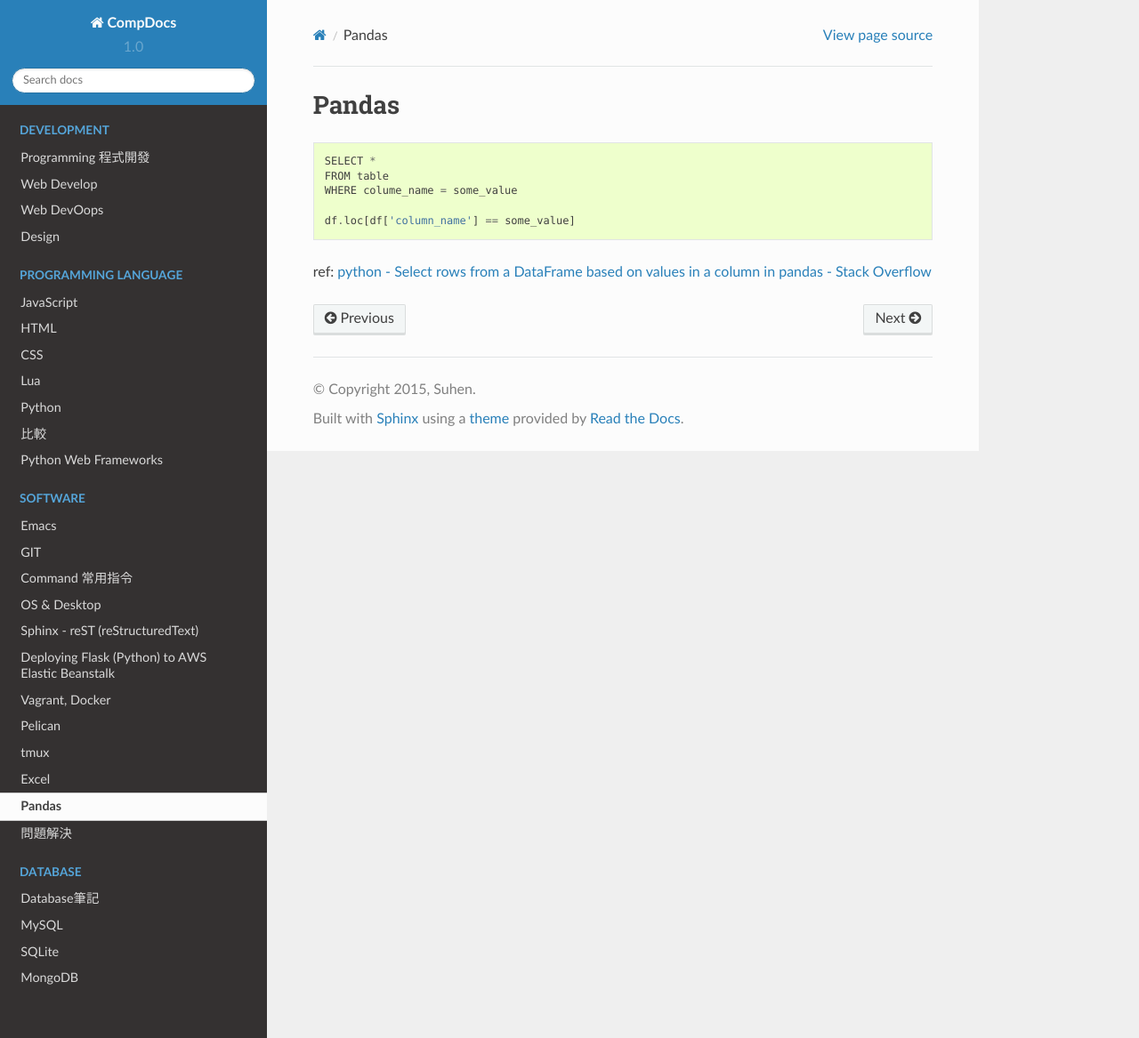
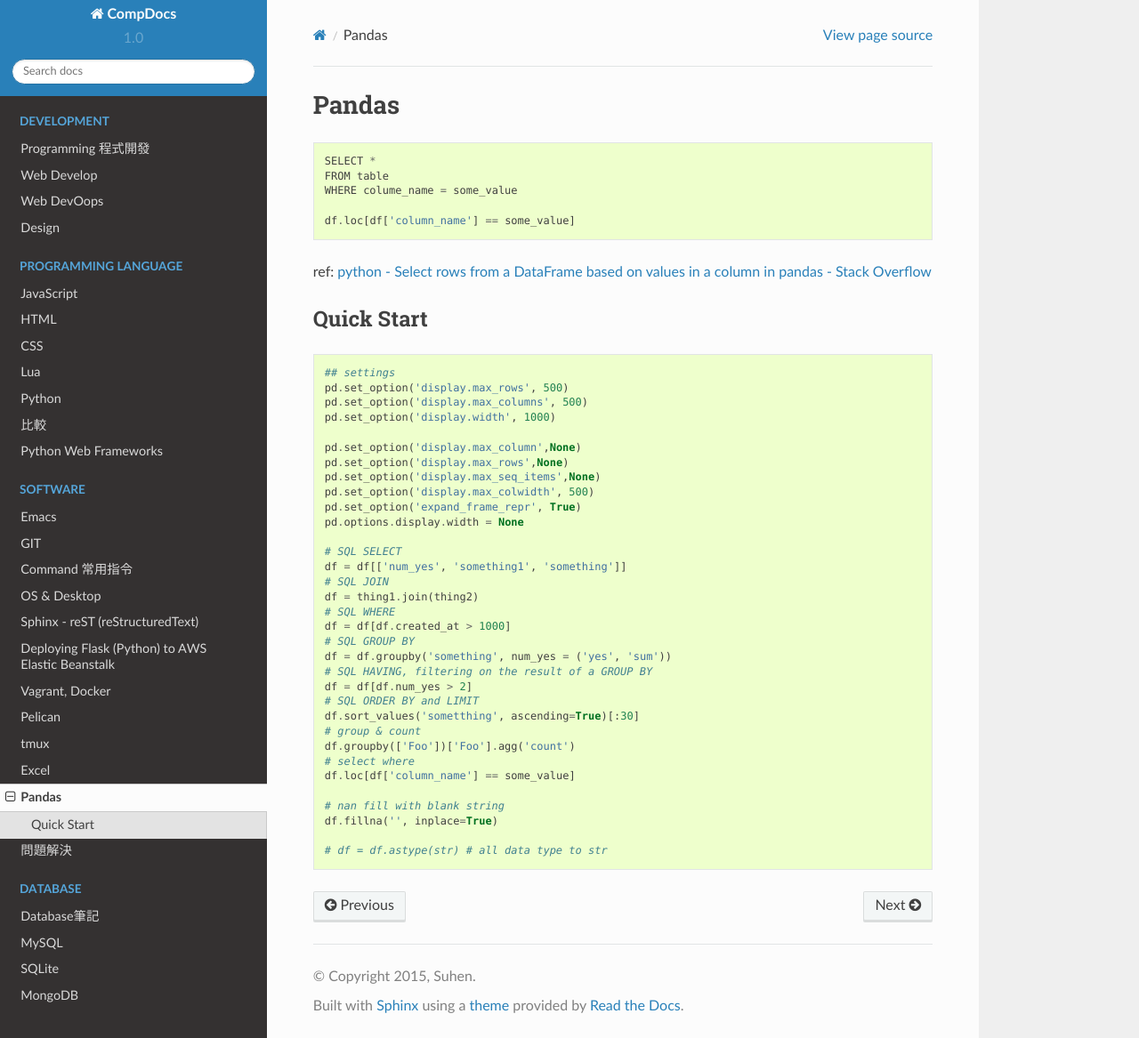
Before and after one commit to moogoo78/comp.suhen.org, a Sphinx documentation site: the page built from docs/source/soft/pandas.rst, in a window 1280 px wide and 1167 px high. Shown: the whole window at 89% size. Built offline with Sphinx 7.4.7 and the Read the Docs theme 2.0.0, drawn with Linux system fonts in a browser that asks for light colours; pages that are not in the unit, such as notebooks, are missing from menus.

Commit message:
edited source

```diff
--- a/docs/source/soft/pandas.rst
+++ b/docs/source/soft/pandas.rst
@@ -10,3 +10,42 @@ Pandas
    df.loc[df['column_name'] == some_value]
 
 ref: `python - Select rows from a DataFrame based on values in a column in pandas - Stack Overflow <https://stackoverflow.com/questions/17071871/select-rows-from-a-dataframe-based-on-values-in-a-column-in-pandas>`__
+
+Quick Start
+------------------
+
+.. code-block:: python
+
+    ## settings
+    pd.set_option('display.max_rows', 500)
+    pd.set_option('display.max_columns', 500)
+    pd.set_option('display.width', 1000)
+
+    pd.set_option('display.max_column',None)
+    pd.set_option('display.max_rows',None)
+    pd.set_option('display.max_seq_items',None)
+    pd.set_option('display.max_colwidth', 500)
+    pd.set_option('expand_frame_repr', True)
+    pd.options.display.width = None
+
+    # SQL SELECT
+    df = df[['num_yes', 'something1', 'something']]
+    # SQL JOIN
+    df = thing1.join(thing2)
+    # SQL WHERE
+    df = df[df.created_at > 1000]
+    # SQL GROUP BY
+    df = df.groupby('something', num_yes = ('yes', 'sum'))
+    # SQL HAVING, filtering on the result of a GROUP BY
+    df = df[df.num_yes > 2]
+    # SQL ORDER BY and LIMIT
+    df.sort_values('sometthing', ascending=True)[:30]
+    # group & count
+    df.groupby(['Foo'])['Foo'].agg('count')
+    # select where
+    df.loc[df['column_name'] == some_value]
+
+    # nan fill with blank string
+    df.fillna('', inplace=True)
+
+    # df = df.astype(str) # all data type to str
```
Also changed, not shown: docs/source/database/postgresql.rst (+11 -0 lines), docs/source/html.rst (+12 -0 lines), docs/source/javascript.rst (+8 -0 lines), docs/source/soft/git.rst (+12 -0 lines).
